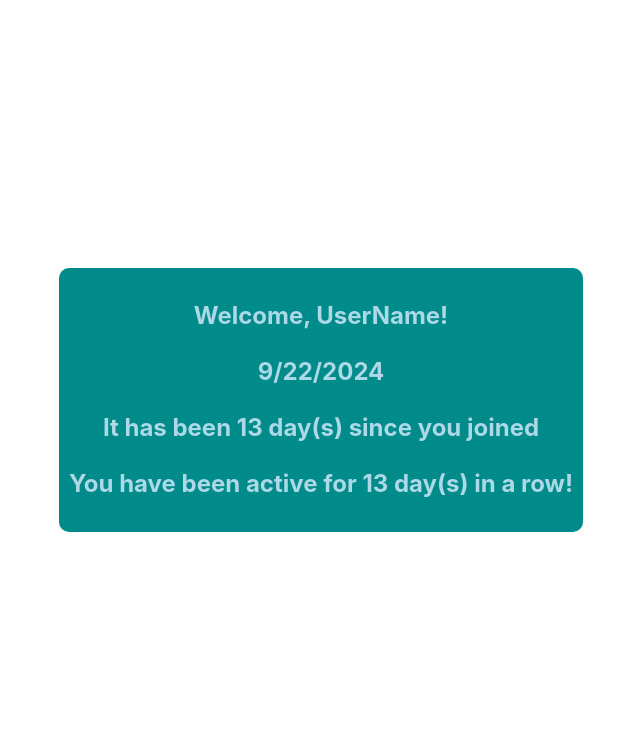
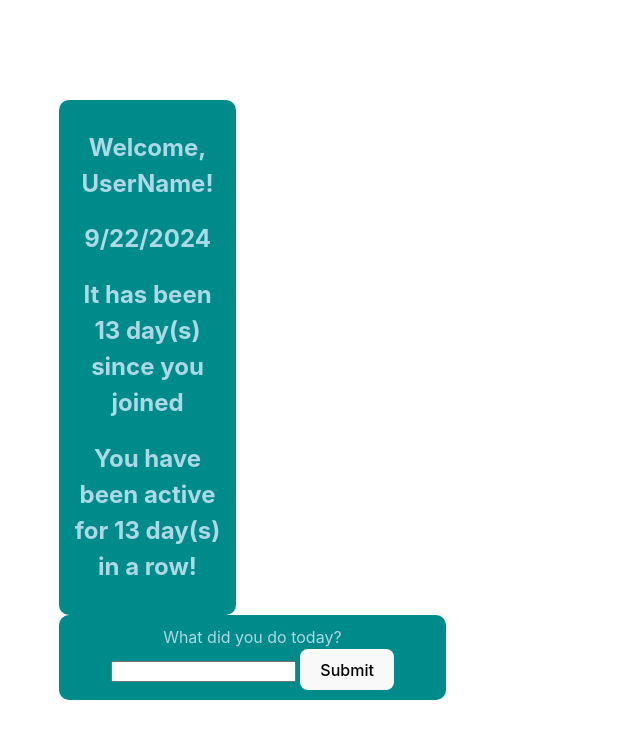
Before and after one commit to PipoAT/CS5167-Project-1, a Svelte app: page / in a window 1280 px wide. Shown: the top 738 px of the page, without its empty margins (319-959 px from the left). Built offline with nearby package versions, Linux system fonts and the light colour scheme.

Commit message:
Testing vercel deployment; starting basic layout

```diff
--- a/src/App.svelte
+++ b/src/App.svelte
@@ -9,4 +9,11 @@
     <h2>It has been {daysSince} day(s) since you joined</h2>
     <h2>You have been active for {daysSince} day(s) in a row!</h2>
   </div>
+  <div id="form">
+    <form>
+      <label for="activity">What did you do today?</label>
+      <input type="text" id="activity" name="activity" required>
+      <button type="submit">Submit</button>
+    </form>
+  </div>
 </main>
--- a/src/app.css
+++ b/src/app.css
@@ -80,7 +80,16 @@ button:focus-visible {
 
 #overview {
   color: lightblue;
+  width: 30%;
   background-color: darkcyan;
   border-radius: 10px;
   padding: 10px;
 }
+
+#form {
+  width: 70%;
+  color: lightblue;
+  background-color: darkcyan;
+  border-radius: 10px;
+  padding: 10px;
+}
```
